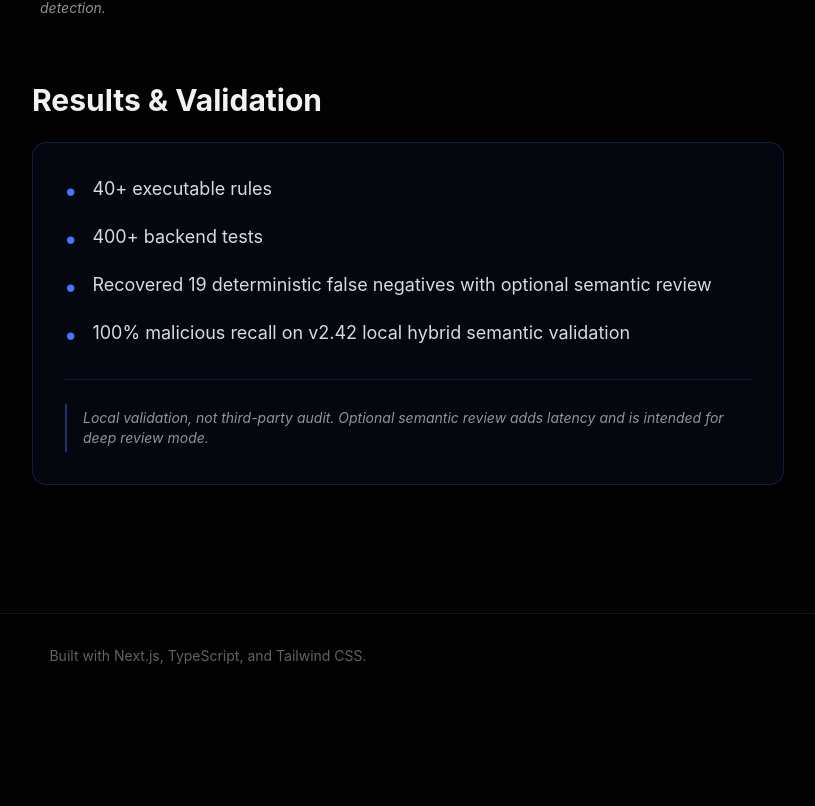
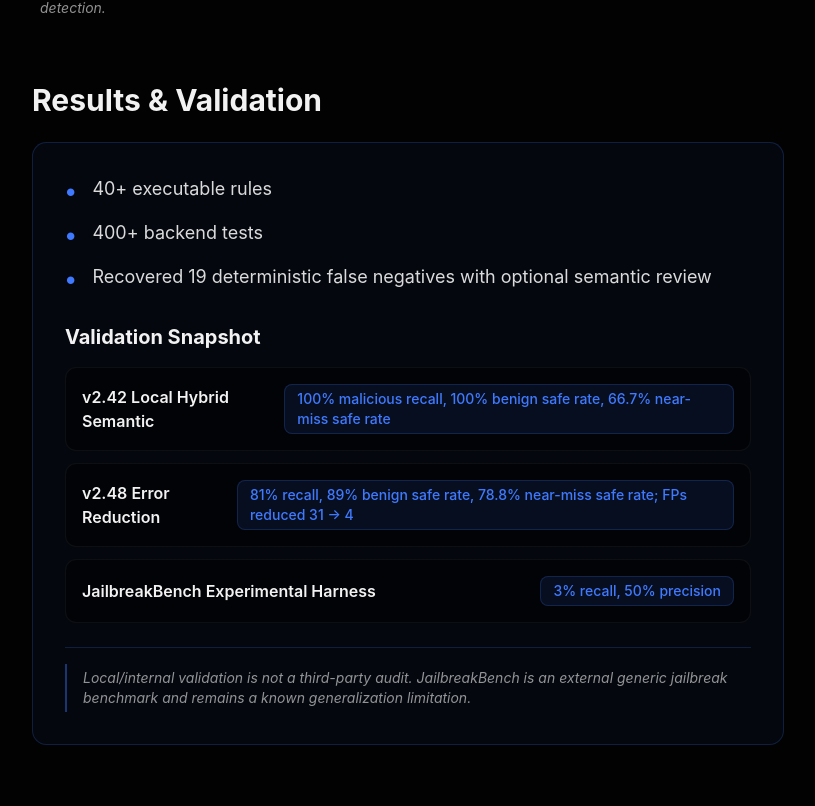
Before and after one commit to aryanshrm/-aryan-portfolio, a Next.js app: page /projects/promptshield in a window 1280 px wide. Shown: the part 3694-4500 px from the top of the page, without its empty margins (432-1247 px from the left). Before the commit the page ends 4392 px from the top, so only its background shows below. Built offline with nearby package versions, Linux system fonts and the light colour scheme.

Commit message:
copy: align promptshield validation claims

```diff
--- a/app/page.tsx
+++ b/app/page.tsx
@@ -156,7 +156,7 @@ export default function Home() {
                   </div>
                   <div>
                     <div className="text-2xl font-bold text-primary">100%</div>
-                    <div className="text-xs text-foreground/50">Local Recall</div>
+                    <div className="text-xs text-foreground/50">100% local recall</div>
                   </div>
                 </div>
 
--- a/app/projects/[slug]/page.tsx
+++ b/app/projects/[slug]/page.tsx
@@ -3,6 +3,11 @@ import Link from 'next/link'
 import { notFound } from 'next/navigation'
 import { Nav } from '@/components/nav'
 import { ProjectGallery, ProjectImage } from '@/components/project-gallery'
+
+interface ValidationSnapshotItem {
+  context: string
+  result: string
+}
 
 interface ProjectData {
   title: string
@@ -17,6 +22,7 @@ interface ProjectData {
   techStack: string[]
   features: string[]
   results?: string[]
+  validationSnapshot?: ValidationSnapshotItem[]
   learnings: string[]
   links: { label: string; url: string; primary?: boolean }[]
   caveat?: string
@@ -60,15 +66,28 @@ const projects: Record<string, ProjectData> = {
     results: [
       '40+ executable rules',
       '400+ backend tests',
-      'Recovered 19 deterministic false negatives with optional semantic review',
-      '100% malicious recall on v2.42 local hybrid semantic validation'
+      'Recovered 19 deterministic false negatives with optional semantic review'
+    ],
+    validationSnapshot: [
+      {
+        context: 'v2.42 Local Hybrid Semantic',
+        result: '100% malicious recall, 100% benign safe rate, 66.7% near-miss safe rate'
+      },
+      {
+        context: 'v2.48 Error Reduction',
+        result: '81% recall, 89% benign safe rate, 78.8% near-miss safe rate; FPs reduced 31 → 4'
+      },
+      {
+        context: 'JailbreakBench Experimental Harness',
+        result: '3% recall, 50% precision'
+      }
     ],
     learnings: [
       'Architecting deterministic vs. semantic detection layers',
       'Building performant Python APIs for security workloads',
       'Creating robust test suites for AI vulnerability scanning'
     ],
-    caveat: 'Local validation, not third-party audit. Optional semantic review adds latency and is intended for deep review mode.',
+    caveat: 'Local/internal validation is not a third-party audit. JailbreakBench is an external generic jailbreak benchmark and remains a known generalization limitation.',
     links: [
       { label: 'GitHub', url: 'https://github.com/aryanshrm/promptshield', primary: true },
       { label: 'Watch Demo', url: 'https://youtu.be/liucb4vimkA', primary: false }
@@ -418,11 +437,12 @@ export default async function ProjectPage({ params }: { params: Promise<{ slug:
                 <ProjectGallery images={project.gallery} title="Screenshots" />
               )}
 
-              {project.results && project.results.length > 0 && (
+              {(project.results || project.validationSnapshot) && (
                 <section>
                   <h2 className="text-3xl font-bold mb-6 text-foreground">Results & Validation</h2>
-                  <div className="bg-primary/5 border border-primary/20 rounded-2xl p-8">
-                    <ul className="space-y-5 text-foreground/90 text-lg">
+                  <div className="bg-primary/5 border border-primary/20 rounded-2xl p-8 space-y-6">
+                    {project.results && project.results.length > 0 && (
+                      <ul className="space-y-4 text-foreground/90 text-lg">
                         {project.results.map((item, i) => (
                           <li key={i} className="flex gap-4 items-start">
                             <span className="text-primary font-bold text-2xl leading-none mt-1">•</span>
@@ -430,8 +450,26 @@ export default async function ProjectPage({ params }: { params: Promise<{ slug:
                           </li>
                         ))}
                       </ul>
+                    )}
+
+                    {project.validationSnapshot && project.validationSnapshot.length > 0 && (
+                      <div className="pt-2">
+                        <h3 className="text-xl font-bold mb-4 text-foreground">Validation Snapshot</h3>
+                        <div className="grid grid-cols-1 gap-3">
+                          {project.validationSnapshot.map((item, i) => (
+                            <div key={i} className="bg-background/60 border border-border/60 rounded-xl p-4 flex flex-col sm:flex-row sm:items-center justify-between gap-2">
+                              <span className="font-semibold text-foreground">{item.context}</span>
+                              <span className="text-sm font-medium text-primary bg-primary/10 border border-primary/20 px-3 py-1 rounded-lg self-start sm:self-auto">
+                                {item.result}
+                              </span>
+                            </div>
+                          ))}
+                        </div>
+                      </div>
+                    )}
+
                     {project.caveat && (
-                      <div className="mt-8 pt-6 border-t border-primary/20">
+                      <div className="pt-4 border-t border-primary/20">
                         <p className="text-sm text-foreground/60 italic border-l-2 border-primary/40 pl-4 py-1">
                           {project.caveat}
                         </p>
```
Lines whose indentation alone changed are shown as unchanged.
